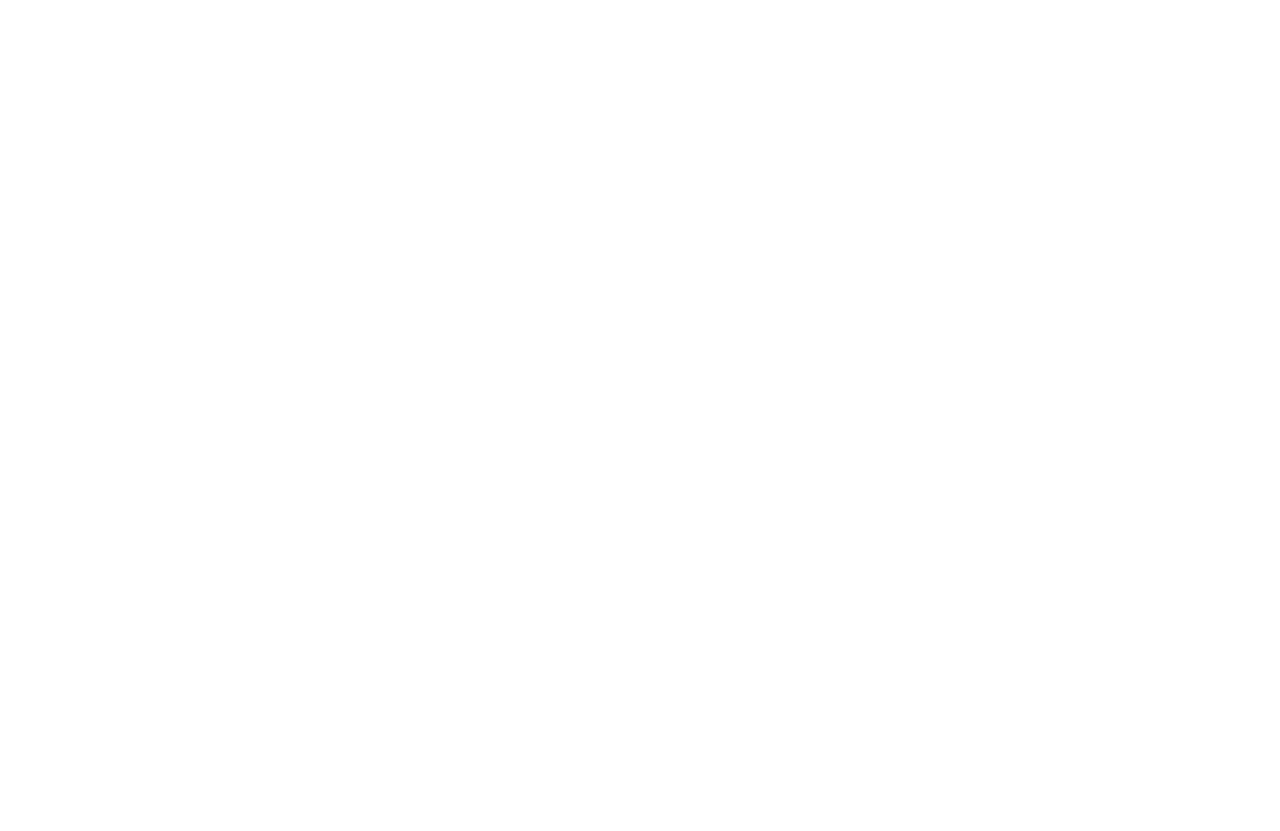
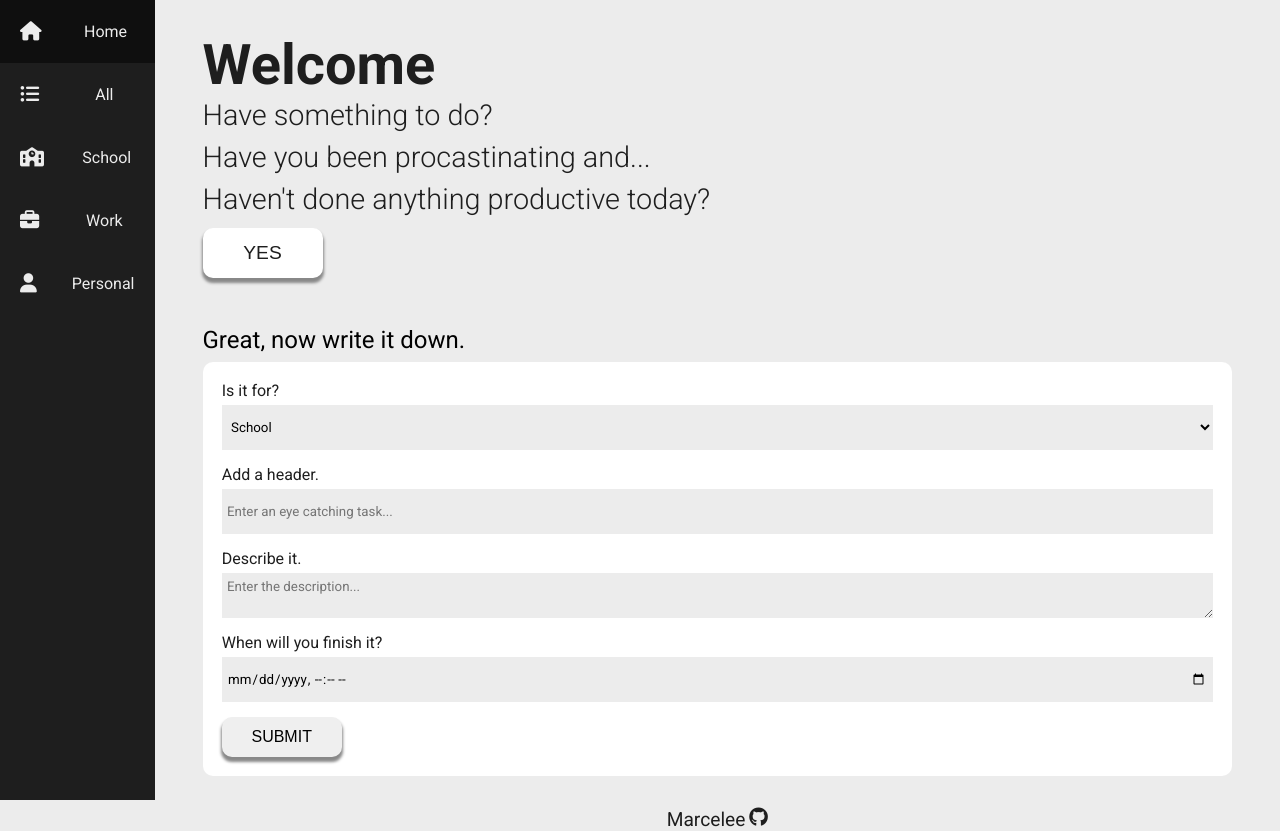
Before and after one commit to marcelee0713/To-Do-List, a website built with webpack: page src/index.html in a window 1280 px wide. Before the commit the page ends 800 px from the top, so only its background shows below. Built offline with nearby package versions, Linux system fonts and the light colour scheme.

Commit message:
Finished the UI for the Home Page

```diff
--- a/package.json
+++ b/package.json
@@ -4,8 +4,8 @@
   "description": "A TOP Project.",
   "main": "index.js",
   "scripts": {
-    "dev": "webpack server",
-    "build": "webpack"
+    "build": "webpack",
+    "dev": "webpack serve"
   },
   "repository": {
     "type": "git",
--- a/src/index.html
+++ b/src/index.html
@@ -4,9 +4,44 @@
     <meta charset="UTF-8">
     <meta http-equiv="X-UA-Compatible" content="IE=edge">
     <meta name="viewport" content="width=device-width, initial-scale=1.0">
+    <script src="https://kit.fontawesome.com/12ee08d42e.js" crossorigin="anonymous"></script>
     <title><%= htmlWebpackPlugin.options.title %></title>
 </head>
 <body>
+    <nav>
+        <div class="item-container" value="home">
+            <div class="icon-container"><i class="fa-solid fa-house"></i></div>
+            <div class="item-text">Home</div>
+        </div>
+        <div class="item-container" value="all">
+            <div class="icon-container"><i class="fa-solid fa-list-ul"></i></div>
+            <div class="item-text">All</div>
+        </div>
+        <div class="item-container" value="school">
+            <div class="icon-container"><i class="fa-solid fa-school"></i></div>
+            <div class="item-text">School</div>
+        </div>
+        <div class="item-container" value="work">
+            <div class="icon-container"><i class="fa-solid fa-briefcase"></i></div>
+            <div class="item-text">Work</div>
+        </div>
+        <div class="item-container" value="personal">
+            <div class="icon-container"><i class="fa-solid fa-user"></i></div>
+            <div class="item-text">Personal</div>
+        </div>
+    </nav>
+    <main>
+        <div id="content">
 
+        </div>
+        <footer>
+            <a href="https://github.com/marcelee0713">
+                <div class="credit">
+                    <div class="name">Marcelee</div>
+                    <i class="fa-brands fa-github github-logo"></i>
+                </div>
+            </a>
+        </footer>
+    </main>
 </body>
 </html>
--- a/src/index.js
+++ b/src/index.js
@@ -0,0 +1,6 @@
+import './styles/main.scss'
+import homeModule, { showForm }from './scripts/home'
+
+const content = document.getElementById('content');
+content.appendChild(homeModule());
+content.appendChild(showForm());
--- /dev/null
+++ b/src/scripts/home.js
@@ -0,0 +1,134 @@
+import '../styles/home.scss'
+
+export default function homeModule() {
+    const introContainer = document.createElement('div');
+    const introHeader = document.createElement('h1');
+    const introSubtextContainer = document.createElement('div');
+    const introSubText1 = document.createElement('p');
+    const introSubText2 = document.createElement('p');
+    const introSubText3 = document.createElement('p');
+    const showInputBtn = document.createElement('button');
+
+    introContainer.classList.add('intro-container');
+    introHeader.classList.add('intro-header');
+    introSubtextContainer.classList.add('intro-subtext-container');
+    showInputBtn.classList.add('show-input-btn')
+
+    introHeader.textContent = "Welcome";
+    introSubText1.textContent = "Have something to do?";
+    introSubText2.textContent = "Have you been procastinating and...";
+    introSubText3.textContent = "Haven't done anything productive today?";
+    showInputBtn.textContent = "YES"
+
+    introContainer.appendChild(introHeader);
+    introContainer.appendChild(introSubtextContainer);
+    introContainer.appendChild(showInputBtn);
+    introSubtextContainer.appendChild(introSubText1);
+    introSubtextContainer.appendChild(introSubText2);
+    introSubtextContainer.appendChild(introSubText3);
+
+    return introContainer;
+}
+
+export function showForm(){
+    const inputContainer = document.createElement('div');
+    const header = document.createElement('div')
+    const formContainer = document.createElement('div');
+
+    const form = document.createElement('form');
+    const categoryContainer = document.createElement('div');
+    const labelForCategory = document.createElement('label');
+    const inputForCategory = document.createElement('select');
+    const selection1 = document.createElement('option');
+    const selection2 = document.createElement('option');
+    const selection3 = document.createElement('option');
+
+    const taskHeaderContainer = document.createElement('div');
+    const labelForTaskHeader = document.createElement('label');
+    const inputForTaskHeader = document.createElement('input');
+
+    const taskDescContainer = document.createElement('div');
+    const labelForTaskDesc = document.createElement('label');
+    const inputForTaskDesc = document.createElement('textarea');
+
+    const dueDateTimeContainer = document.createElement('div');
+    const labelForDueDateTime = document.createElement('label');
+    const inputForDueDateTime = document.createElement('input');
+
+    const submitBtn = document.createElement('button');
+
+    inputContainer.appendChild(header);
+    inputContainer.appendChild(formContainer);
+    formContainer.appendChild(form);
+
+    form.appendChild(categoryContainer);
+    categoryContainer.appendChild(labelForCategory);
+    categoryContainer.appendChild(inputForCategory);
+    inputForCategory.appendChild(selection1);
+    inputForCategory.appendChild(selection2);
+    inputForCategory.appendChild(selection3);
+
+    form.appendChild(taskHeaderContainer);
+    taskHeaderContainer.appendChild(labelForTaskHeader);
+    taskHeaderContainer.appendChild(inputForTaskHeader);
+
+    form.appendChild(taskDescContainer);
+    taskDescContainer.appendChild(labelForTaskDesc);
+    taskDescContainer.appendChild(inputForTaskDesc);
+
+    form.appendChild(dueDateTimeContainer);
+    dueDateTimeContainer.appendChild(labelForDueDateTime);
+    dueDateTimeContainer.appendChild(inputForDueDateTime);
+
+    form.appendChild(submitBtn);
+
+    header.textContent = "Great, now write it down."
+
+    inputContainer.classList.add('input-container');
+    header.classList.add('input-header');
+    formContainer.classList.add('input-form-container');
+    form.classList.add('input-form');
+    form.setAttribute('method', 'get');
+    form.setAttribute('action', '');
+
+    categoryContainer.classList.add('category-holder');
+    inputForCategory.classList.add('select-category')
+    labelForCategory.textContent = "Is it for?";
+    selection1.textContent = "School"
+    selection2.textContent = "Work"
+    selection3.textContent = "Personal"
+    inputForCategory.setAttribute('id', 'category');
+    labelForCategory.setAttribute('for', 'category');
+    inputForCategory.setAttribute('name', 'category');
+    selection1.setAttribute('value', 'school');
+    selection2.setAttribute('value', 'work');
+    selection3.setAttribute('value', 'personal');
+
+    taskHeaderContainer.classList.add('task-header-holder');
+    labelForTaskHeader.textContent = "Add a header."
+    labelForTaskHeader.setAttribute('for', 'taskheader');
+    inputForTaskHeader.setAttribute('type', 'text');
+    inputForTaskHeader.setAttribute('id', 'task-header');
+    inputForTaskHeader.setAttribute('name', 'taskheader');
+    inputForTaskHeader.setAttribute('placeholder', 'Enter an eye catching task...');
+
+    taskDescContainer.classList.add('task-desc-holder');
+    labelForTaskDesc.textContent = "Describe it."
+    labelForTaskDesc.setAttribute('for', 'taskdesc');
+    inputForTaskDesc.setAttribute('type', 'text');
+    inputForTaskDesc.setAttribute('id', 'task-desc');
+    inputForTaskDesc.setAttribute('name', 'taskdesc');
+    inputForTaskDesc.setAttribute('placeholder', `Enter the description...`);
+
+    dueDateTimeContainer.classList.add('due-date-time-holder');
+    labelForDueDateTime.textContent = "When will you finish it?"
+    labelForDueDateTime.setAttribute('for', 'datetime');
+    inputForDueDateTime.setAttribute('type', 'datetime-local');
+    inputForDueDateTime.setAttribute('id', 'due-date-time');
+    inputForDueDateTime.setAttribute('name', 'datetime');
+
+    submitBtn.setAttribute('id', "submit-input-btn");
+    submitBtn.textContent = "SUBMIT";
+
+    return inputContainer;
+}
--- /dev/null
+++ b/src/styles/home.scss
@@ -0,0 +1,103 @@
+.intro-container{
+    display: flex;
+    flex-direction: column;
+    color: #1E1E1E;
+    margin-bottom: 48px;
+}
+.intro-header{
+    font-size: 3.5rem;
+}
+.intro-subtext-container{
+    display: flex;
+    flex-direction: column;
+    font-weight: 300;
+    gap: 8px;
+    margin-bottom: 12px;
+    font-size: 1.8rem;
+}
+.show-input-btn{
+    color: #1E1E1E;
+    cursor: pointer;
+    font-size: 1.2rem;
+    width: 120px;
+    height: 50px;
+    outline: none;
+    border: none;
+    border-radius: 10px;
+    background-color: #FFFFFF;
+    transition: 250ms ease-in-out;
+    box-shadow: 0 4px 3px 1px #888888;
+    &:hover{
+        color: #ECECEC;
+        background-color: #1E1E1E;
+    }
+    &:active{
+        background-color: #ECECEC;
+        color: #1E1E1E;
+        border: 1px solid #1E1E1E;
+    }
+}
+.input-container{
+    display: flex;
+    flex-direction: column;
+    gap: 8px;
+    .input-header{
+        font-size: 1.5rem;
+    }
+    .input-form-container{
+        border-radius: 10px;
+        padding: 1.2em;
+        background-color: #FFFFFF;
+    }
+}
+.input-form{
+    display: flex;
+    flex-direction: column;
+    gap: 15px;
+    color: #1E1E1E;
+    .category-holder, .task-header-holder,
+    .task-desc-holder, .due-date-time-holder{
+        display: flex;
+        flex-direction: column;
+        gap: 5px;
+        select, input, textarea{
+            font-family: 'Roboto', sans-serif;
+            height: 45px;
+            padding: 0.4em;
+            outline: none;
+            border: none;
+            background-color: #ECECEC;
+        }
+        select{
+            option{
+                background-color: #1E1E1E;
+                color: #ECECEC;
+            }
+            option:hover{
+                background-color: #888888;
+            }
+        }
+    }
+    #submit-input-btn{
+        cursor: pointer;
+        border-radius: 10px;
+        box-shadow: 0 4px 3px 1px #888888;
+        width: 120px;
+        height: 40px;
+        font-size: 1rem;
+        font-weight: 300;
+        border: none;
+        outline: none;
+        transition: 250ms ease-in-out;
+        box-shadow: 0 4px 3px 1px #888888;
+        &:hover{
+            color: #ECECEC;
+            background-color: #1E1E1E;
+        }
+        &:active{
+            background-color: #ECECEC;
+            color: #1E1E1E;
+            border: 1px solid #1E1E1E;
+        }
+    }
+}
--- /dev/null
+++ b/src/styles/main.scss
@@ -0,0 +1,82 @@
+@import url('https://fonts.googleapis.com/css2?family=Roboto:wght@300;400;700&display=swap');
+*, *::after, *::before{
+    padding: 0;
+    margin: 0;
+    box-sizing: border-box;
+}
+html{
+    height: 100%;
+}
+body{
+    height: 100%;
+    font-family: 'Roboto', sans-serif;
+    display: flex;
+    background-color: #ECECEC;
+}
+nav{
+    height: 100%;
+    display: flex;
+    flex-direction: column;
+    background-color: #1E1E1E;
+    .item-container{
+        display: flex;
+        align-items: center;
+        color: #ECECEC;
+        padding: 10px;
+        gap: 15px;
+        transition: 250ms ease-in-out;
+        .icon-container{
+            font-size: 1.2rem;
+            padding: 10px;
+        }
+        .item-text{
+            width: 100%;
+            padding: 10px;
+            display: flex;
+            justify-content: center;
+            align-items: center;
+        }
+        &:hover{
+            cursor: pointer;
+            background-color: #0F0F0F;
+        }
+    }
+}
+main{
+    flex: 1;
+    display: flex;
+    flex-direction: column;
+}
+#content{
+    flex: 1;
+    padding: 2rem 3rem;
+}
+footer{
+    display: flex;
+    justify-content: center;
+    align-items: center;
+    margin-bottom: 3px;
+    a {
+        align-self: center;
+        text-decoration: none;
+        color: #1E1E1E;
+        width: fit-content;
+
+        &:hover {
+            .name {
+                text-decoration: underline;
+            }
+        }
+    }
+
+    .credit {
+        font-size: 1.2rem;
+        width: auto;
+        display: flex;
+        gap: 0.2em;
+
+        .github-logo {
+            transition: 250ms ease-in-out;
+        }
+    }
+}
```
